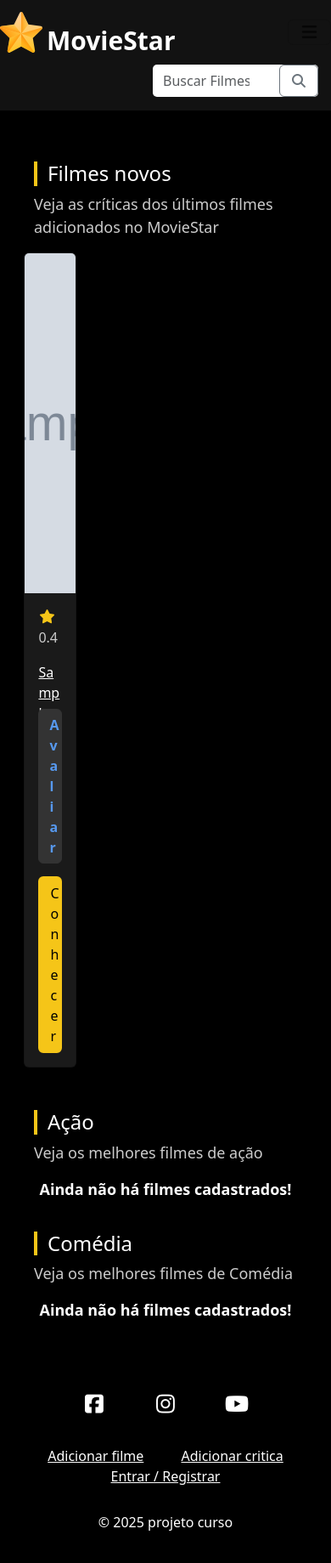
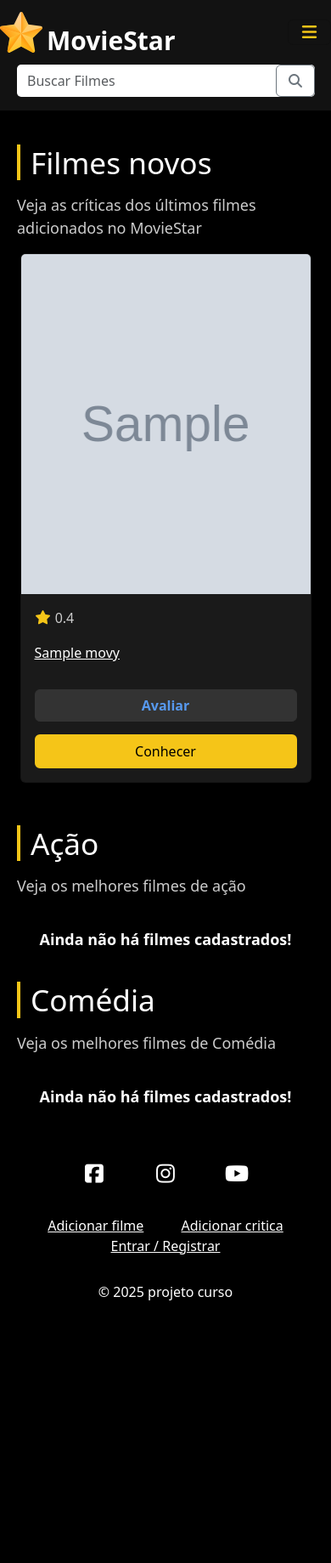
Before and after one commit to Dev-William-dias/blog-moviStar, a PHP site: page / in a window 390 px wide. Shown: the whole page at 85% size. After the commit the page ends 1530 px from the top, so only its background shows below. Run offline with PHP 8.4, Linux system fonts and the light colour scheme; tables that the repository leaves empty hold one stand-in row (values such as "Sample post"); grey boxes marked "Sample" are stand-in pictures; some libraries are stand-ins or nearby versions.

Commit message:
style: improve website responsiveness

```diff
--- a/css/style.css
+++ b/css/style.css
@@ -451,3 +451,92 @@
 #footer-links-container {
     margin: 30px 0;
 }
+
+/*responsive*/
+@media(max-width: 450px) {
+
+    #main-container {
+        padding: 20px;
+    }
+
+    #search-form {
+        width: 90%;
+        margin-left: 20px;
+    }
+
+    #search-form .form-control {
+        width: 85%;
+    }
+
+    .section-title {
+        font-size: 2.2rem;
+        margin-bottom: 1rem;
+    }
+
+    .fas.fa-bars {
+        color: #F5C518;
+    }
+
+    .movies-container {
+        padding: 0 15px;
+    }
+
+    .movie-card {
+        width: 100%;
+    }
+
+    .movie-details {
+        display: flex;
+        flex-direction: column;
+    }
+
+    .movie-details span {
+        padding-bottom: 8px;
+    }
+
+    .pipe {
+        display: none;
+    }
+
+    .movie-container iframe {
+        max-width: 100% !important;
+    }
+
+    #reviews-container {
+        padding-left: 0;
+        padding-right: 0;
+    }
+
+    #review-form-container select, #review-form-container textarea {
+        width: 100%;
+    }
+
+    .empty-list {
+        margin-top: 20px;
+    }
+
+    .msg {
+        width: 100%;
+    }
+
+    .review {
+        padding: 0 15px;
+    }
+
+    #movies-dashboard {
+        padding: 0;
+    }
+
+    .actions-column {
+        width: 140px;
+    }
+
+    .edit-btn {
+        display: block;
+        margin-bottom: 10px;
+    }
+
+    .movie-image-container {
+        margin-top: 1rem;
+    }
+}
```
